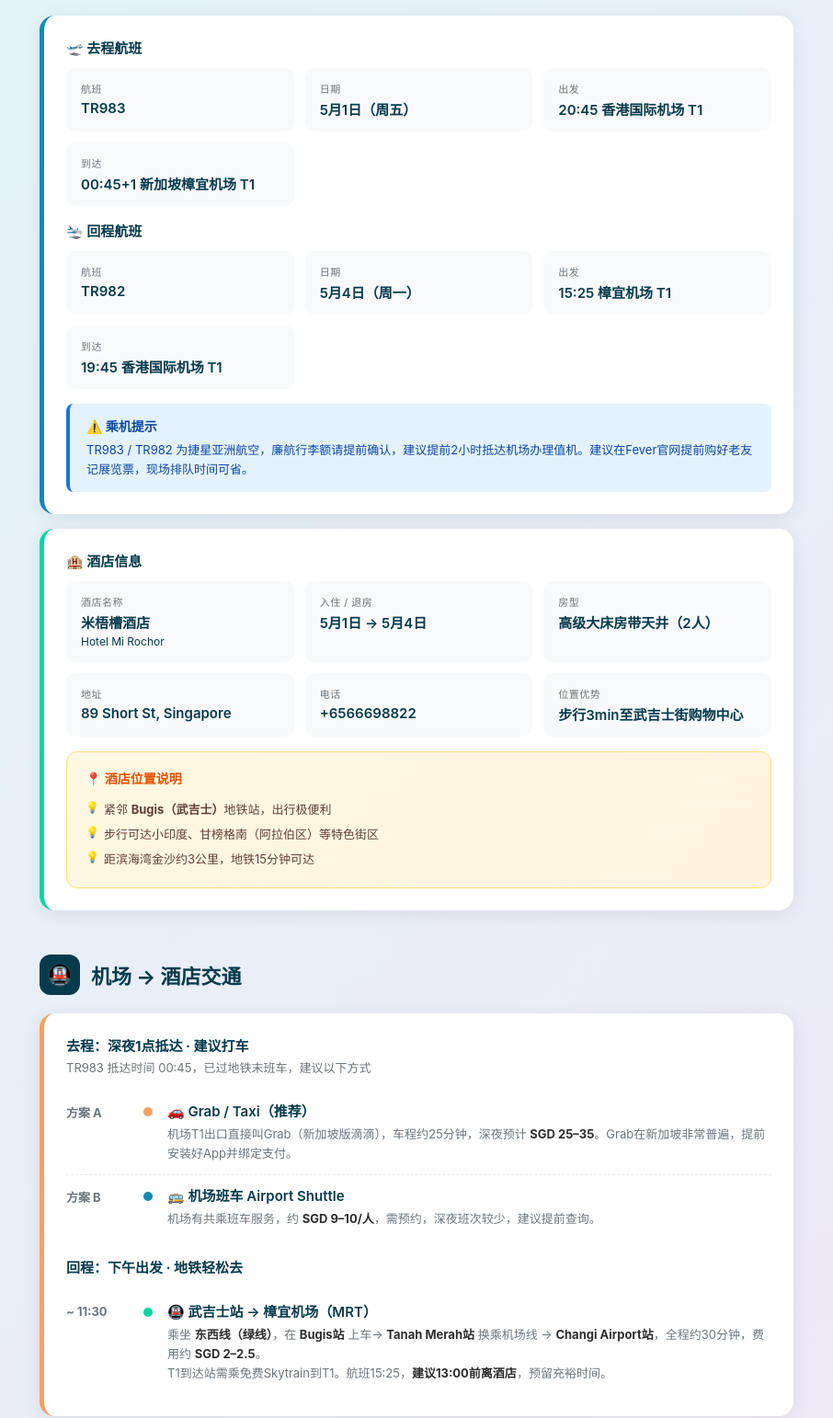
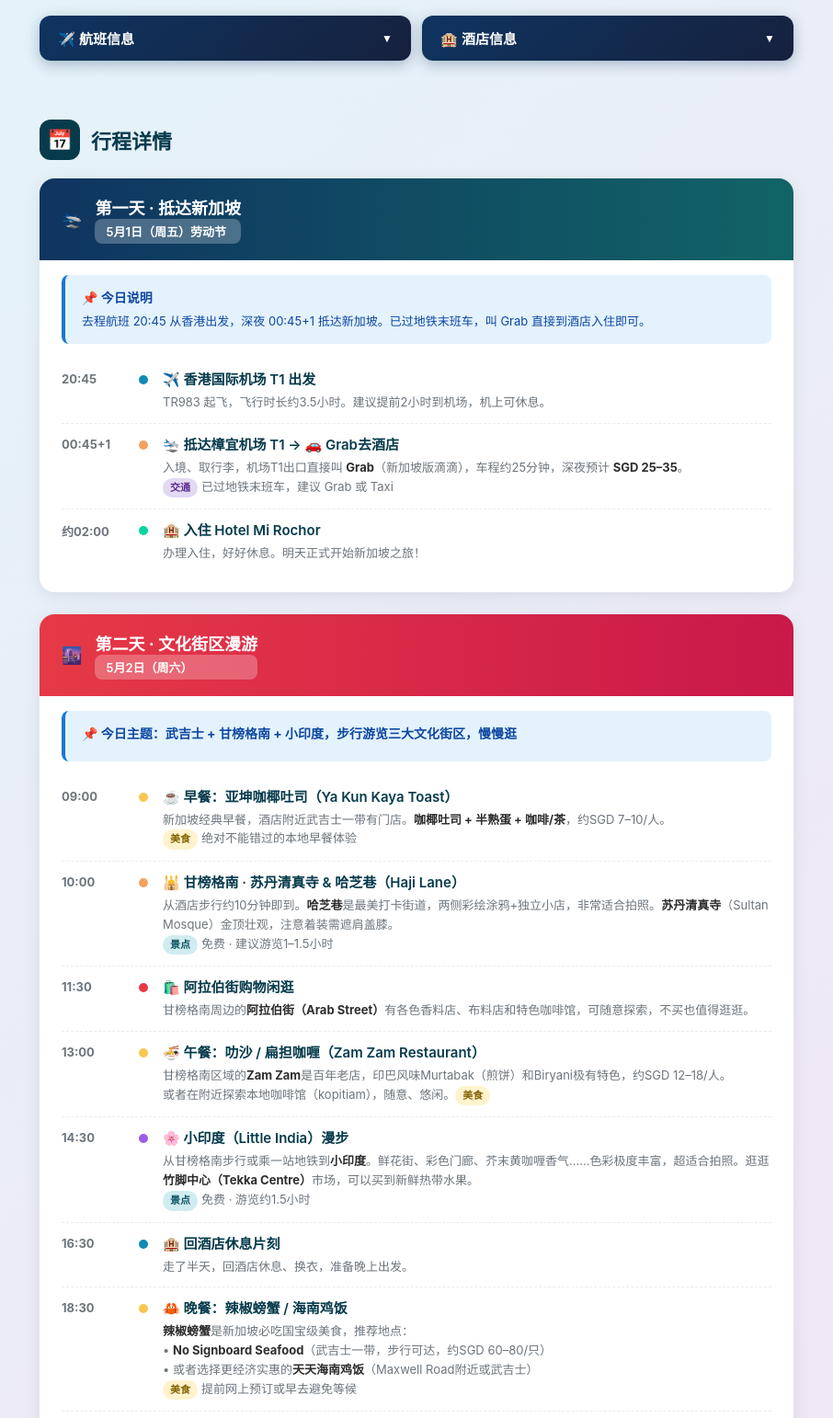
Before and after one commit to ReginaTC/SgGuide.github.io, a plain HTML site: page index.html in a window 1280 px wide. Shown: the part 650-2192 px from the top of the page at 92% size, without its empty margins (187-1093 px from the left). Drawn offline with Linux system fonts and the light colour scheme.

Commit message:
Refactor: collapsible flight/hotel cards, merge transport into day timeline

```diff
--- a/index.html
+++ b/index.html
@@ -373,10 +373,61 @@
       padding: 0 20px;
     }
 
+    /* ───── COLLAPSE BUTTONS ───── */
+    .collapse-buttons {
+      display: flex;
+      gap: 12px;
+      margin-bottom: 16px;
+      flex-wrap: wrap;
+    }
+    .collapse-btn {
+      flex: 1;
+      min-width: 140px;
+      background: linear-gradient(135deg, #0f3460, #16213e);
+      color: white;
+      border: none;
+      border-radius: 12px;
+      padding: 14px 20px;
+      font-size: 15px;
+      font-weight: 600;
+      cursor: pointer;
+      display: flex;
+      align-items: center;
+      justify-content: space-between;
+      transition: all 0.2s;
+      box-shadow: 0 4px 15px rgba(15, 52, 96, 0.3);
+    }
+    .collapse-btn:hover {
+      transform: translateY(-2px);
+      box-shadow: 0 6px 20px rgba(15, 52, 96, 0.4);
+    }
+    .collapse-btn.active {
+      background: linear-gradient(135deg, #118ab2, #06d6a0);
+    }
+    .collapse-arrow {
+      transition: transform 0.3s;
+      font-size: 12px;
+    }
+    .collapse-btn.active .collapse-arrow {
+      transform: rotate(180deg);
+    }
+    .collapse-content {
+      max-height: 0;
+      overflow: hidden;
+      transition: max-height 0.4s ease-out, opacity 0.3s ease-out;
+      opacity: 0;
+    }
+    .collapse-content.open {
+      max-height: 2000px;
+      opacity: 1;
+    }
+
     @media (max-width: 600px) {
       .hero { padding: 40px 16px 60px; }
       .tl-time { width: 56px; font-size: 12px; }
       .tl-title { font-size: 14px; }
+      .collapse-buttons { flex-direction: column; }
+      .collapse-btn { width: 100%; }
     }
   </style>
 </head>
@@ -427,6 +478,20 @@
     <h2>出行基本信息</h2>
   </div>
 
+  <!-- 可收起的按钮 -->
+  <div class="collapse-buttons">
+    <button class="collapse-btn" onclick="toggleCollapse('flightInfo')">
+      <span>✈️ 航班信息</span>
+      <span class="collapse-arrow" id="flightArrow">▼</span>
+    </button>
+    <button class="collapse-btn" onclick="toggleCollapse('hotelInfo')">
+      <span>🏨 酒店信息</span>
+      <span class="collapse-arrow" id="hotelArrow">▼</span>
+    </button>
+  </div>
+
+  <!-- 航班信息（可收起） -->
+  <div id="flightInfo" class="collapse-content">
     <div class="card">
       <p style="font-weight:700;font-size:15px;margin-bottom:12px;color:var(--navy)">🛫 去程航班</p>
       <div class="info-grid">
@@ -447,7 +512,10 @@
         TR983 / TR982 为捷星亚洲航空，廉航行李额请提前确认，建议提前2小时抵达机场办理值机。建议在Fever官网提前购好老友记展览票，现场排队时间可省。
       </div>
     </div>
+  </div>
 
+  <!-- 酒店信息（可收起） -->
+  <div id="hotelInfo" class="collapse-content">
     <div class="card green">
       <p style="font-weight:700;font-size:15px;margin-bottom:12px;color:var(--navy)">🏨 酒店信息</p>
       <div class="info-grid">
@@ -465,48 +533,6 @@
           <li>步行可达小印度、甘榜格南（阿拉伯区）等特色街区</li>
           <li>距滨海湾金沙约3公里，地铁15分钟可达</li>
         </ul>
-    </div>
-  </div>
-
-  <!-- ════════ 从机场到酒店 ════════ -->
-  <div class="section-header">
-    <div class="section-icon">🚇</div>
-    <h2>机场 → 酒店交通</h2>
-  </div>
-
-  <div class="card orange">
-    <p style="font-weight:700;font-size:15px;margin-bottom:4px;color:var(--navy)">去程：深夜1点抵达 · 建议打车</p>
-    <p style="font-size:13px;color:var(--muted);margin-bottom:16px;">TR983 抵达时间 00:45，已过地铁末班车，建议以下方式</p>
-    <div class="timeline">
-      <div class="tl-item">
-        <div class="tl-time">方案 A</div>
-        <div class="tl-dot orange"></div>
-        <div class="tl-content">
-          <div class="tl-title">🚗 Grab / Taxi（推荐）</div>
-          <div class="tl-desc">机场T1出口直接叫Grab（新加坡版滴滴），车程约25分钟，深夜预计 <strong>SGD 25–35</strong>。Grab在新加坡非常普遍，提前安装好App并绑定支付。</div>
-        </div>
-      </div>
-      <div class="tl-item">
-        <div class="tl-time">方案 B</div>
-        <div class="tl-dot"></div>
-        <div class="tl-content">
-          <div class="tl-title">🚌 机场班车 Airport Shuttle</div>
-          <div class="tl-desc">机场有共乘班车服务，约 <strong>SGD 9–10/人</strong>，需预约，深夜班次较少，建议提前查询。</div>
-        </div>
-      </div>
-    </div>
-    <p style="font-weight:700;font-size:15px;margin:20px 0 4px;color:var(--navy)">回程：下午出发 · 地铁轻松去</p>
-    <div class="timeline">
-      <div class="tl-item">
-        <div class="tl-time">~ 11:30</div>
-        <div class="tl-dot green"></div>
-        <div class="tl-content">
-          <div class="tl-title">🚇 武吉士站 → 樟宜机场（MRT）</div>
-          <div class="tl-desc">
-            乘坐 <strong>东西线（绿线）</strong>，在 <strong>Bugis站</strong> 上车→ <strong>Tanah Merah站</strong> 换乘机场线 → <strong>Changi Airport站</strong>，全程约30分钟，费用约 <strong>SGD 2–2.5</strong>。
-            <br>T1到达站需乘免费Skytrain到T1。航班15:25，<strong>建议13:00前离酒店</strong>，预留充裕时间。
-          </div>
-        </div>
       </div>
     </div>
   </div>
@@ -528,7 +554,7 @@
     <div class="day-body">
       <div class="notice" style="margin-top:16px;">
         <strong>📌 今日说明</strong>
-        去程航班 20:45 从香港出发，深夜 00:45+1 抵达新加坡。今晚入住酒店即可，无需安排观光。
+        去程航班 20:45 从香港出发，深夜 00:45+1 抵达新加坡。已过地铁末班车，叫 Grab 直接到酒店入住即可。
       </div>
       <div class="timeline">
         <div class="tl-item">
@@ -543,8 +569,11 @@
           <div class="tl-time">00:45+1</div>
           <div class="tl-dot orange"></div>
           <div class="tl-content">
-            <div class="tl-title">🛬 抵达樟宜机场 T1</div>
-            <div class="tl-desc">入境、取行李，叫 <strong>Grab</strong> 前往酒店，约25分钟。<br><span class="tl-badge badge-tip">提示</span>樟宜机场本身就是著名景点，若精力尚可可稍微逛逛室内瀑布（24小时开放）。</div>
+            <div class="tl-title">🛬 抵达樟宜机场 T1 → 🚗 Grab去酒店</div>
+            <div class="tl-desc">
+              入境、取行李，机场T1出口直接叫 <strong>Grab</strong>（新加坡版滴滴），车程约25分钟，深夜预计 <strong>SGD 25–35</strong>。<br>
+              <span class="tl-badge badge-transport">交通</span>已过地铁末班车，建议 Grab 或 Taxi
+            </div>
           </div>
         </div>
         <div class="tl-item">
@@ -803,8 +832,12 @@
           <div class="tl-time">13:00</div>
           <div class="tl-dot green"></div>
           <div class="tl-content">
-            <div class="tl-title">🚇 前往机场</div>
-            <div class="tl-desc">从<strong>Bugis站</strong>乘东西线→ Tanah Merah→ Changi Airport，全程约30分钟。抵达T3乘Skytrain至T1（免费，约5分钟）。<br><span class="tl-badge badge-tip">提示</span>TR982 15:25 出发，廉航建议 <strong>13:25前抵达机场</strong>，以便顺利办理值机与安检。</div>
+            <div class="tl-title">🚇 前往机场（MRT地铁直达）</div>
+            <div class="tl-desc">
+              从<strong>Bugis站</strong>乘东西线→ <strong>Tanah Merah站</strong> 换乘机场线 → <strong>Changi Airport站</strong>，全程约30分钟，费用约 <strong>SGD 2–2.5</strong>。<br>
+              抵达T3后乘免费Skytrain至T1（约5分钟）。<br>
+              <span class="tl-badge badge-transport">交通</span>TR982 15:25出发，建议 <strong>13:25前抵达机场</strong>
+            </div>
           </div>
         </div>
         <div class="tl-item">
@@ -1173,6 +1206,21 @@ function init() {
 
 // 页面加载完成后初始化
 document.addEventListener('DOMContentLoaded', init);
+
+// ════════ 可折叠内容 ════════
+function toggleCollapse(id) {
+  const content = document.getElementById(id);
+  const btn = content.previousElementSibling;
+  const isOpen = content.classList.contains('open');
+
+  if (isOpen) {
+    content.classList.remove('open');
+    btn.classList.remove('active');
+  } else {
+    content.classList.add('open');
+    btn.classList.add('active');
+  }
+}
 </script>
 
 </body>
```
Lines whose indentation alone changed are shown as unchanged.
